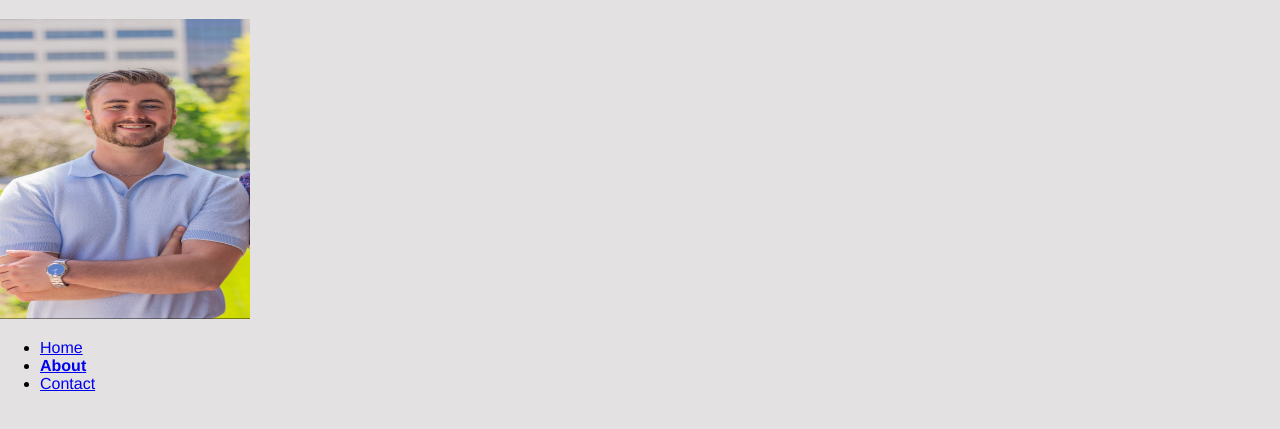
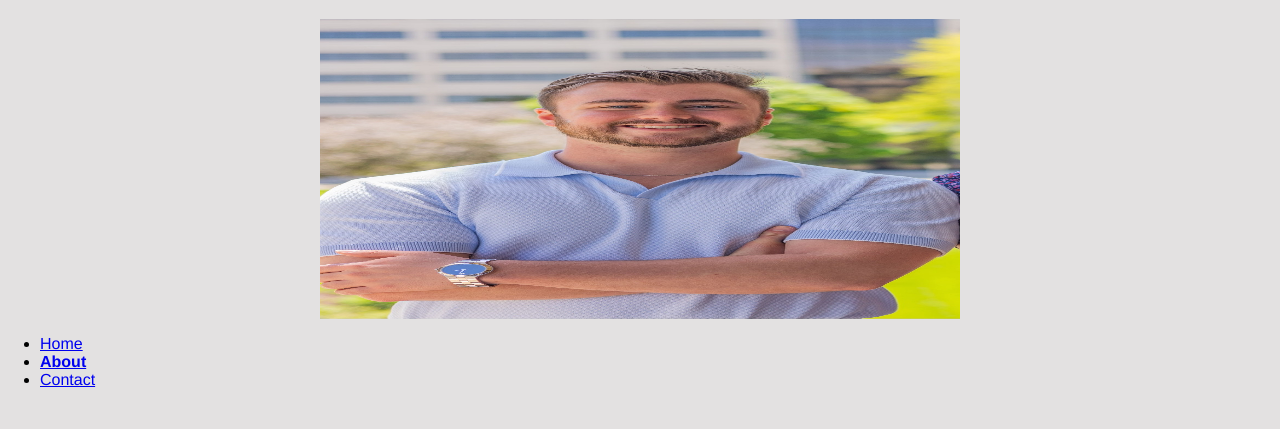
Before and after one commit to dylanfox44/mi349_blog, a plain HTML site: page about.html in a window 1280 px wide. Shown: the part 81-510 px from the top of the page. Drawn offline with Linux system fonts and the light colour scheme.

Commit message:
image center

```diff
--- a/about.html
+++ b/about.html
@@ -15,7 +15,7 @@
   <body>
     <main>
     <h1>About Page</h1>
-    <img src="images/about-picture.jpg" alt="Picture of Author"
+    <img src="images/about-picture.jpg" alt="Picture of Author" class="center"
       width="250"
       height="300">
     <nav>
--- a/screen.css
+++ b/screen.css
@@ -9,3 +9,10 @@ body {
     margin: 0;
     border-top: 20px solid #50a8eb
 }
+
+.center {
+    display: block;
+    margin-left: auto;
+    margin-right: auto;
+    width: 50%;
+}
```
